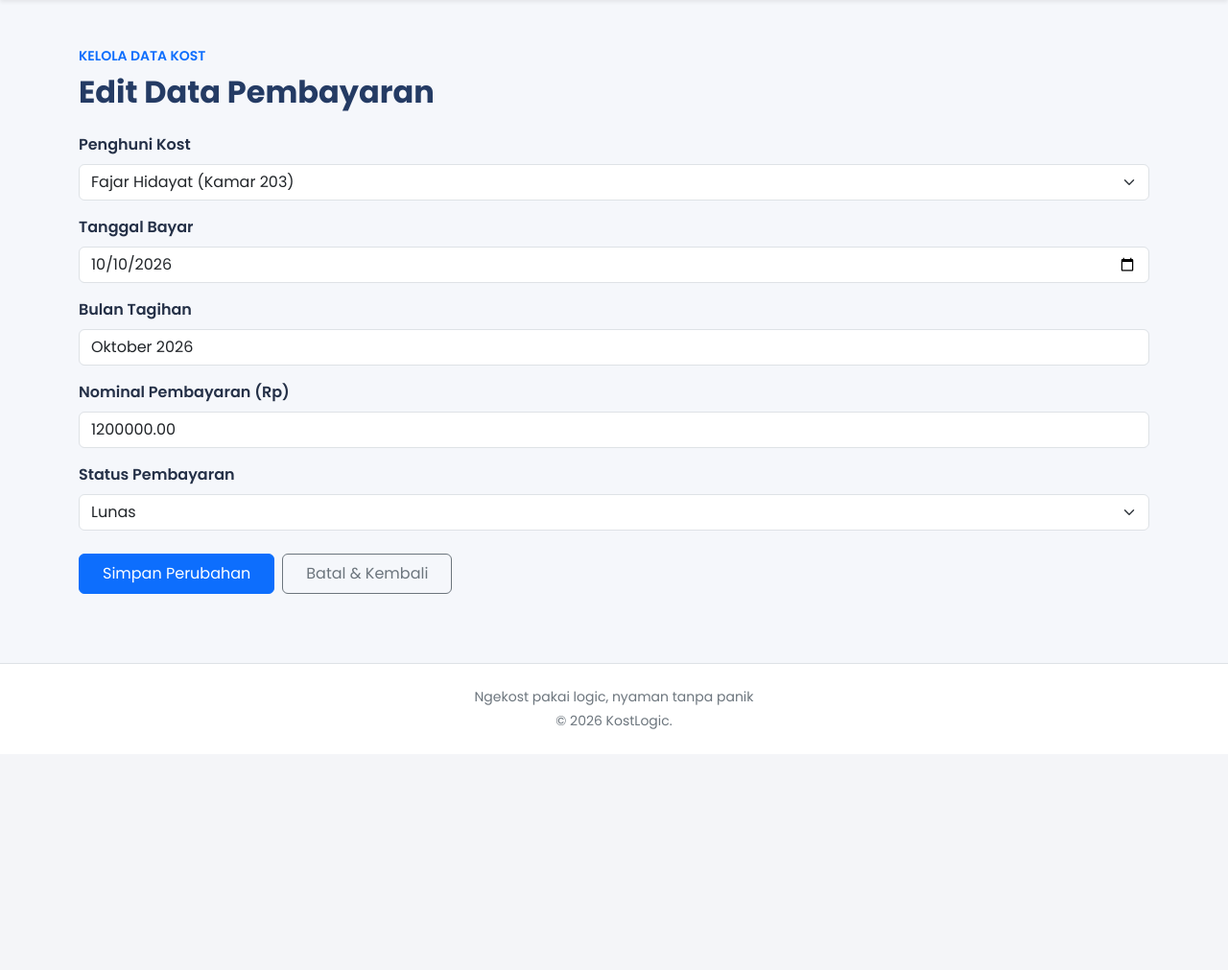
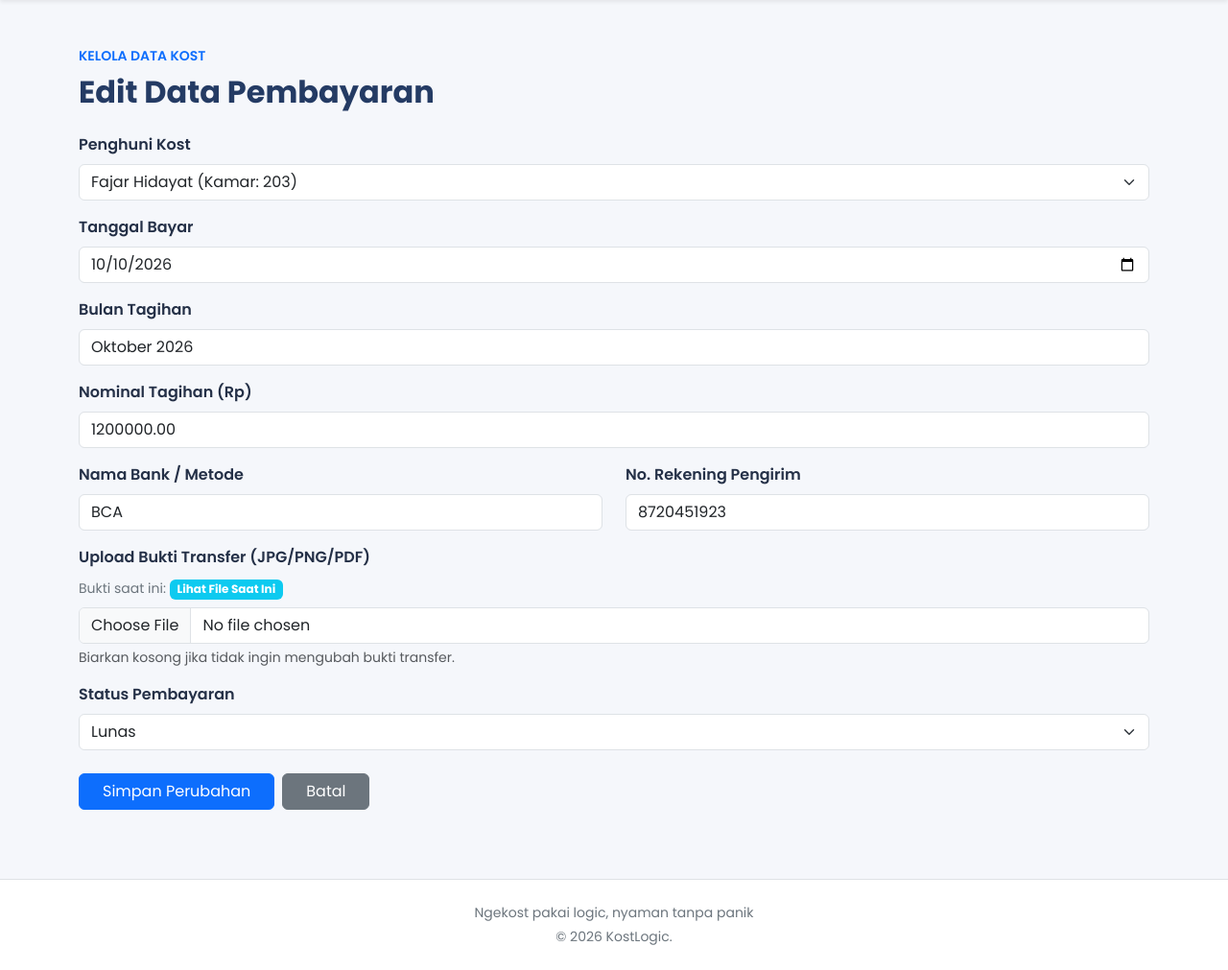
Before and after one commit to selaaa07/sistem-kost, a PHP site: page /pembayaran_edit.php?id=6 in a window 1280 px wide. Shown: the part 56-1067 px from the top of the page at 96% size. Before the commit the page ends 816 px from the top, so only its background shows below. Run offline with PHP 8.4, Linux system fonts and the light colour scheme; a user stored in the database is signed in; data comes from the database, SQL or seed files in the repository; both versions use the stored data as it was after the commit.

Commit message:
feat(pembayaran): tambah fitur upload bukti transfer, info bank, dan update sql

```diff
--- a/pembayaran_edit.php
+++ b/pembayaran_edit.php
@@ -1,8 +1,14 @@
 <?php
+session_start();
+if (!isset($_SESSION['role']) || $_SESSION['role'] != 'admin') {
+    header("Location: login.php");
+    exit;
+}
+
 include 'koneksi.php';
 
 // Ambil ID pembayaran dari URL
-$id_pembayaran = $_GET['id'] ?? '';
+$id_pembayaran = mysqli_real_escape_string($koneksi, $_GET['id'] ?? '');
 
 $query_tampil = "SELECT * FROM pembayaran WHERE id_pembayaran = '$id_pembayaran'";
 $result = mysqli_query($koneksi, $query_tampil);
@@ -10,17 +16,57 @@ $data = mysqli_fetch_assoc($result);
 
 // Proses simpan perubahan data
 if (isset($_POST['update'])) {
-    $id_penghuni       = $_POST['id_penghuni'];
-    $tanggal_bayar     = $_POST['tanggal_bayar'];
-    $bulan_tagihan     = $_POST['bulan_tagihan'];
-    $nominal_tagihan   = $_POST['nominal_tagihan'];
-    $status_pembayaran = $_POST['status_pembayaran'];
+    $id_penghuni       = mysqli_real_escape_string($koneksi, $_POST['id_penghuni']);
+    $tanggal_bayar     = mysqli_real_escape_string($koneksi, $_POST['tanggal_bayar']);
+    $bulan_tagihan     = mysqli_real_escape_string($koneksi, $_POST['bulan_tagihan']);
+    $nominal_tagihan   = mysqli_real_escape_string($koneksi, $_POST['nominal_tagihan']);
+    $nama_bank         = mysqli_real_escape_string($koneksi, $_POST['nama_bank']);
+    $no_rekening       = mysqli_real_escape_string($koneksi, $_POST['no_rekening']);
+    $status_pembayaran = mysqli_real_escape_string($koneksi, $_POST['status_pembayaran']);
 
+    // Default gunakan bukti bayar yang lama jika admin tidak upload file baru
+    $nama_file_bukti = $data['bukti_bayar'] ?? '';
+
+    // Cek apakah ada file bukti transfer baru yang diupload
+    if (isset($_FILES['bukti_bayar']) && $_FILES['bukti_bayar']['error'] === UPLOAD_ERR_OK) {
+        $file_tmp  = $_FILES['bukti_bayar']['tmp_name'];
+        $file_name = $_FILES['bukti_bayar']['name'];
+        $ext       = strtolower(pathinfo($file_name, PATHINFO_EXTENSION));
+        $allowed   = ['jpg', 'jpeg', 'png', 'pdf'];
+
+        if (in_array($ext, $allowed)) {
+            // Buat folder uploads otomatis jika belum ada
+            if (!is_dir('uploads')) {
+                mkdir('uploads', 0777, true);
+            }
+
+            // Buat nama file unik agar tidak bentrok
+            $nama_file_baru = 'bukti_' . $id_pembayaran . '_' . time() . '.' . $ext;
+            $tujuan_upload  = 'uploads/' . $nama_file_baru;
+
+            if (move_uploaded_file($file_tmp, $tujuan_upload)) {
+                // Hapus file bukti lama jika ada
+                if (!empty($data['bukti_bayar']) && file_exists('uploads/' . $data['bukti_bayar'])) {
+                    unlink('uploads/' . $data['bukti_bayar']);
+                }
+                $nama_file_bukti = $nama_file_baru;
+            } else {
+                $error_msg = "Gagal memindahkan file ke folder uploads.";
+            }
+        } else {
+            $error_msg = "Format file tidak didukung! Gunakan JPG, JPEG, PNG, atau PDF.";
+        }
+    }
+
+    if (!isset($error_msg)) {
         $query_update = "UPDATE pembayaran SET
                             id_penghuni       = '$id_penghuni',
                             tanggal_bayar     = '$tanggal_bayar',
                             bulan_tagihan     = '$bulan_tagihan',
                             nominal_tagihan   = '$nominal_tagihan',
+                            nama_bank         = '$nama_bank',
+                            no_rekening       = '$no_rekening',
+                            bukti_bayar       = '$nama_file_bukti',
                             status_pembayaran = '$status_pembayaran'
                          WHERE id_pembayaran  = '$id_pembayaran'";
 
@@ -29,6 +75,7 @@ if (isset($_POST['update'])) {
             exit;
         } else {
             $error_msg = "Gagal memperbarui data: " . mysqli_error($koneksi);
+        }
     }
 }
 
@@ -40,11 +87,9 @@ include 'header.php';
     <p class="text-primary fw-semibold small mb-2">
         KELOLA DATA KOST
     </p>
-
     <h2 class="fw-bold mb-2" style="color: #243b64;">
         Edit Data Pembayaran
     </h2>
-
 </div>
 
 <?php if (isset($error_msg)) { ?>
@@ -55,15 +100,14 @@ include 'header.php';
 
 <?php if ($data) { ?>
 
-    <form action="" method="POST">
+    <!-- Wajib menggunakan enctype="multipart/form-data" untuk upload file -->
+    <form action="" method="POST" enctype="multipart/form-data">
 
         <div class="mb-3">
             <label for="id_penghuni" class="form-label fw-semibold">
                 Penghuni Kost
             </label>
-
-            <select name="id_penghuni" id="id_penghuni"
-                    class="form-select" required>
+            <select name="id_penghuni" id="id_penghuni" class="form-select" required>
                 <?php
                 $q_penghuni = mysqli_query(
                     $koneksi,
@@ -71,101 +115,84 @@ include 'header.php';
                 );
 
                 while ($p = mysqli_fetch_assoc($q_penghuni)) {
-                    $selected = ($p['id_penghuni'] == $data['id_penghuni'])
-                        ? 'selected'
-                        : '';
-
-                    echo "<option value='" .
-                        htmlspecialchars($p['id_penghuni'], ENT_QUOTES, 'UTF-8') .
-                        "' $selected>" .
-                        htmlspecialchars($p['nama_penghuni'], ENT_QUOTES, 'UTF-8') .
-                        " (Kamar " .
-                        htmlspecialchars($p['id_kamar'], ENT_QUOTES, 'UTF-8') .
-                        ")</option>";
+                    $selected = ($p['id_penghuni'] == $data['id_penghuni']) ? 'selected' : '';
+                    echo "<option value='" . htmlspecialchars($p['id_penghuni']) . "' $selected>"
+                         . htmlspecialchars($p['nama_penghuni']) . " (Kamar: " . htmlspecialchars($p['id_kamar']) . ")"
+                         . "</option>";
                 }
                 ?>
             </select>
         </div>
 
         <div class="mb-3">
-            <label for="tanggal_bayar" class="form-label fw-semibold">
-                Tanggal Bayar
-            </label>
-
-            <input type="date" name="tanggal_bayar" id="tanggal_bayar"
-                   class="form-control"
-                   value="<?= htmlspecialchars($data['tanggal_bayar'] ?? '') ?>"
-                   required>
+            <label for="tanggal_bayar" class="form-label fw-semibold">Tanggal Bayar</label>
+            <input type="date" name="tanggal_bayar" id="tanggal_bayar" class="form-control"
+                   value="<?= htmlspecialchars($data['tanggal_bayar'] ?? '') ?>" required>
         </div>
 
         <div class="mb-3">
-            <label for="bulan_tagihan" class="form-label fw-semibold">
-                Bulan Tagihan
-            </label>
-
-            <input type="text" name="bulan_tagihan" id="bulan_tagihan"
-                   class="form-control"
-                   value="<?= htmlspecialchars($data['bulan_tagihan'] ?? '') ?>"
-                   required>
+            <label for="bulan_tagihan" class="form-label fw-semibold">Bulan Tagihan</label>
+            <input type="text" name="bulan_tagihan" id="bulan_tagihan" class="form-control"
+                   placeholder="Contoh: November 2026"
+                   value="<?= htmlspecialchars($data['bulan_tagihan'] ?? '') ?>" required>
         </div>
 
         <div class="mb-3">
-            <label for="nominal_tagihan" class="form-label fw-semibold">
-                Nominal Pembayaran (Rp)
-            </label>
+            <label for="nominal_tagihan" class="form-label fw-semibold">Nominal Tagihan (Rp)</label>
+            <input type="number" name="nominal_tagihan" id="nominal_tagihan" class="form-control"
+                   value="<?= htmlspecialchars($data['nominal_tagihan'] ?? '') ?>" required>
+        </div>
 
-            <input type="number" name="nominal_tagihan" id="nominal_tagihan"
-                   class="form-control"
-                   value="<?= htmlspecialchars($data['nominal_tagihan'] ?? '') ?>"
-                   min="0" required>
+        <div class="row">
+            <div class="col-md-6 mb-3">
+                <label for="nama_bank" class="form-label fw-semibold">Nama Bank / Metode</label>
+                <input type="text" name="nama_bank" id="nama_bank" class="form-control"
+                       placeholder="Contoh: BCA / Mandiri / Tunai"
+                       value="<?= htmlspecialchars($data['nama_bank'] ?? '') ?>">
+            </div>
+
+            <div class="col-md-6 mb-3">
+                <label for="no_rekening" class="form-label fw-semibold">No. Rekening Pengirim</label>
+                <input type="text" name="no_rekening" id="no_rekening" class="form-control"
+                       placeholder="Masukkan nomor rekening"
+                       value="<?= htmlspecialchars($data['no_rekening'] ?? '') ?>">
+            </div>
+        </div>
+
+        <div class="mb-3">
+            <label for="bukti_bayar" class="form-label fw-semibold">Upload Bukti Transfer (JPG/PNG/PDF)</label>
+            <?php if (!empty($data['bukti_bayar'])) { ?>
+                <div class="mb-2">
+                    <span class="small text-secondary">Bukti saat ini: </span>
+                    <a href="uploads/<?= htmlspecialchars($data['bukti_bayar']) ?>" target="_blank" class="badge text-bg-info text-white text-decoration-none">
+                        Lihat File Saat Ini
+                    </a>
+                </div>
+            <?php } ?>
+            <input type="file" name="bukti_bayar" id="bukti_bayar" class="form-control" accept=".jpg,.jpeg,.png,.pdf">
+            <div class="form-text">Biarkan kosong jika tidak ingin mengubah bukti transfer.</div>
         </div>
 
         <div class="mb-4">
-            <label for="status_pembayaran" class="form-label fw-semibold">
-                Status Pembayaran
-            </label>
-
-            <select name="status_pembayaran" id="status_pembayaran"
-                    class="form-select" required>
-                <option value="belum lunas"
-                    <?= ($data['status_pembayaran'] == 'belum lunas') ? 'selected' : '' ?>>
-                    Belum Lunas / Pending
-                </option>
-
-                <option value="lunas"
-                    <?= ($data['status_pembayaran'] == 'lunas') ? 'selected' : '' ?>>
-                    Lunas
-                </option>
+            <label for="status_pembayaran" class="form-label fw-semibold">Status Pembayaran</label>
+            <select name="status_pembayaran" id="status_pembayaran" class="form-select" required>
+                <?php $status_skrg = strtolower($data['status_pembayaran'] ?? ''); ?>
+                <option value="belum lunas" <?= ($status_skrg == 'belum lunas' || $status_skrg == 'pending') ? 'selected' : '' ?>>Belum Lunas</option>
+                <option value="lunas" <?= ($status_skrg == 'lunas') ? 'selected' : '' ?>>Lunas</option>
             </select>
         </div>
 
-        <div class="d-flex flex-wrap gap-2">
-            <button type="submit" name="update"
-                    class="btn btn-primary px-4 py-2">
-                Simpan Perubahan
-            </button>
-
-            <a href="pembayaran_tampil.php"
-               class="btn btn-outline-secondary px-4 py-2">
-                Batal & Kembali
-            </a>
+        <div class="d-flex gap-2">
+            <button type="submit" name="update" class="btn btn-primary px-4">Simpan Perubahan</button>
+            <a href="pembayaran_tampil.php" class="btn btn-secondary px-4">Batal</a>
         </div>
 
     </form>
-</div>
 
 <?php } else { ?>
-
-<div class="content-panel text-center py-5">
-    <h5 class="fw-bold">Data pembayaran tidak ditemukan</h5>
-    <p class="text-secondary">
-        Data mungkin sudah dihapus atau ID pembayaran tidak valid.
-    </p>
-    <a href="pembayaran_tampil.php" class="btn btn-primary">
-        Kembali ke Riwayat
-    </a>
+    <div class="alert alert-warning">
+        Data pembayaran tidak ditemukan. <a href="pembayaran_tampil.php">Kembali</a>
     </div>
-
 <?php } ?>
 
 <?php include 'footer.php'; ?>
```
Also changed, not shown: kost_logic.sql (+9 -7 lines), pembayaran_hapus.php (+19 -2 lines), pembayaran_tambah.php (+87 -11 lines), uploads/bukti_1_1793813118.jpg (added), uploads/bukti_3_1793812490.jpg (added), uploads/bukti_4_1793812440.jpg (added), uploads/bukti_6_1793811717.jpg (added). Lines whose indentation alone changed are shown as unchanged.
